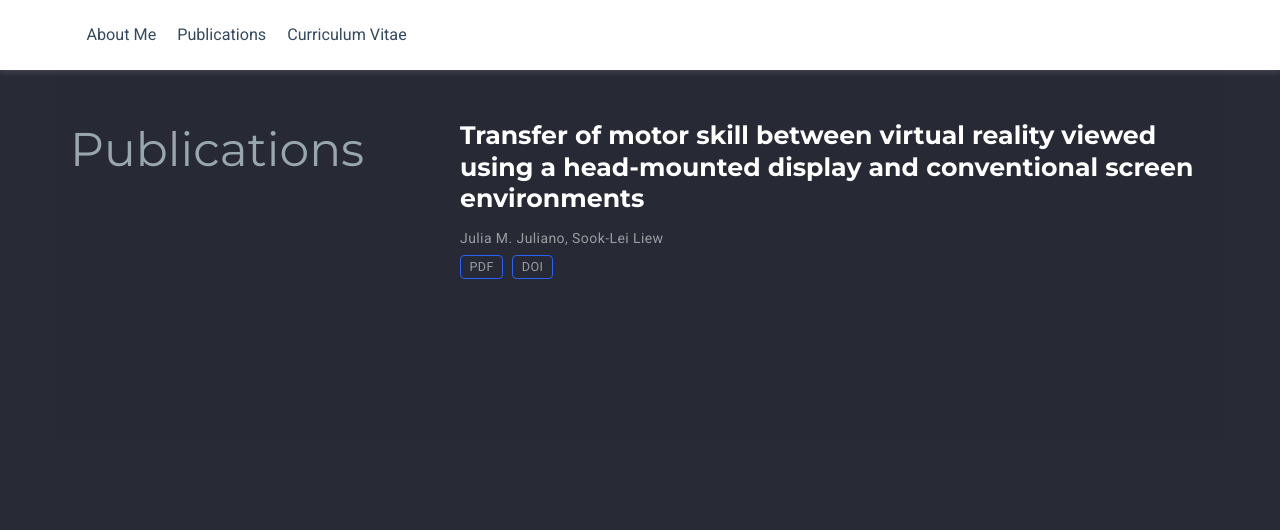
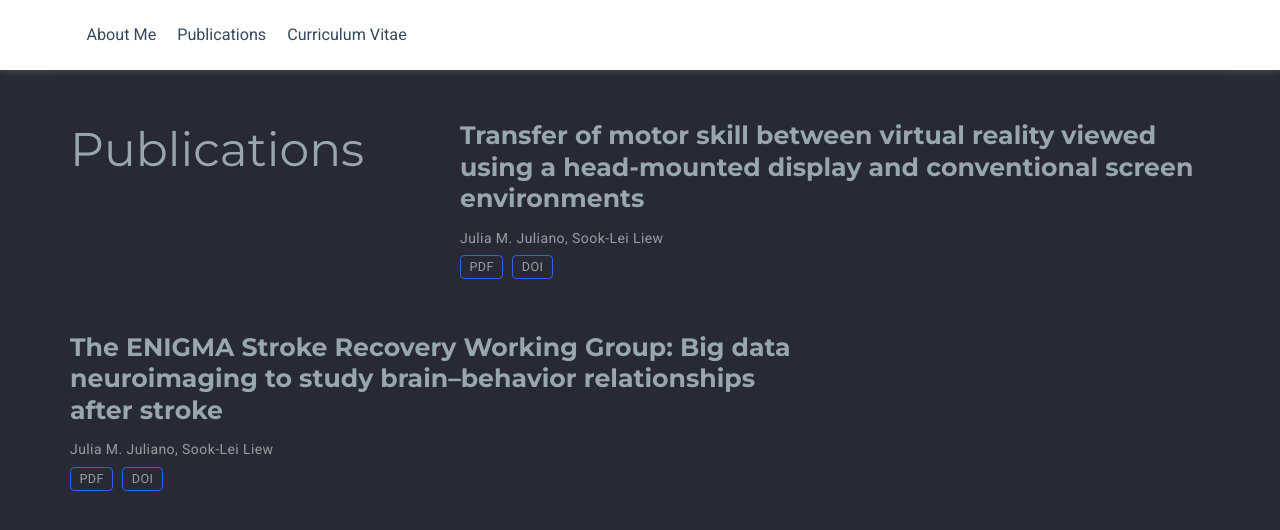
Before and after one commit to juliamjuliano/juliamjuliano.github.io, a Jekyll site: the page built from publications/index.html, in a window 1280 px wide. Shown: the top 530 px of the page. Built offline with Jekyll 4.4.1, drawn with Linux system fonts in a browser that asks for light colours; nearby versions of some CDN libraries; a style sheet for code colours, icons or effects is not loaded.

Commit message:
Update index.html

```diff
--- a/publications/index.html
+++ b/publications/index.html
@@ -9,18 +9,19 @@ title: Julia M. Juliano | Publications
             <div class="col-12 col-lg-4 section-heading">
                 <h1>Publications</h1>
             </div>
+            <!--Publication Starts-->
             <div class="col-12 col-lg-8">
                 <div class="media stream-item">
                     <div class="media-body">
                         <h3 class="article-title mb-0 mt-0">
-                            <a href="/publication/frontiers-aging-neuroscience/">Transfer of motor skill between virtual reality viewed using a head-mounted display and conventional screen environments</a>
+                            Transfer of motor skill between virtual reality viewed using a head-mounted display and conventional screen environments
                         </h3>
 
                         <div class="stream-meta article-metadata">
                             <div><span>Julia M. Juliano</span>, <span>Sook-Lei Liew</span></div>
 
                             <div class="btn-links">
-                                <a class="btn btn-outline-primary my-1 mr-1 btn-sm" href="https://jneuroengrehab.biomedcentral.com/articles/10.1186/s12984-020-00678-2" target="_blank" rel="noopener">
+                                <a class="btn btn-outline-primary my-1 mr-1 btn-sm" href="https://jneuroengrehab.biomedcentral.com/track/pdf/10.1186/s12984-020-00678-2" target="_blank" rel="noopener">
                                     PDF
                                 </a>
 
@@ -32,6 +33,32 @@ title: Julia M. Juliano | Publications
                     </div>
                 </div>
             </div>
+            <!--Publication Ends-->
+            <!--Publication Starts-->
+            <div class="col-12 col-lg-8">
+                <div class="media stream-item">
+                    <div class="media-body">
+                        <h3 class="article-title mb-0 mt-0">
+                            The ENIGMA Stroke Recovery Working Group: Big data neuroimaging to study brain–behavior relationships after stroke
+                        </h3>
+
+                        <div class="stream-meta article-metadata">
+                            <div><span>Julia M. Juliano</span>, <span>Sook-Lei Liew</span></div>
+
+                            <div class="btn-links">
+                                <a class="btn btn-outline-primary my-1 mr-1 btn-sm" href="https://jneuroengrehab.biomedcentral.com/track/pdf/10.1186/s12984-020-00678-2" target="_blank" rel="noopener">
+                                    PDF
+                                </a>
+
+                                <a class="btn btn-outline-primary my-1 mr-1 btn-sm" href="https://doi.org/https://doi.org/10.1186/s12984-020-00678-2" target="_blank" rel="noopener">
+                                    DOI
+                                </a>
+                            </div>
+                        </div>
+                    </div>
+                </div>
+            </div>
+            <!--Publication Ends-->
         </div>
     </div>
 </section>
```
